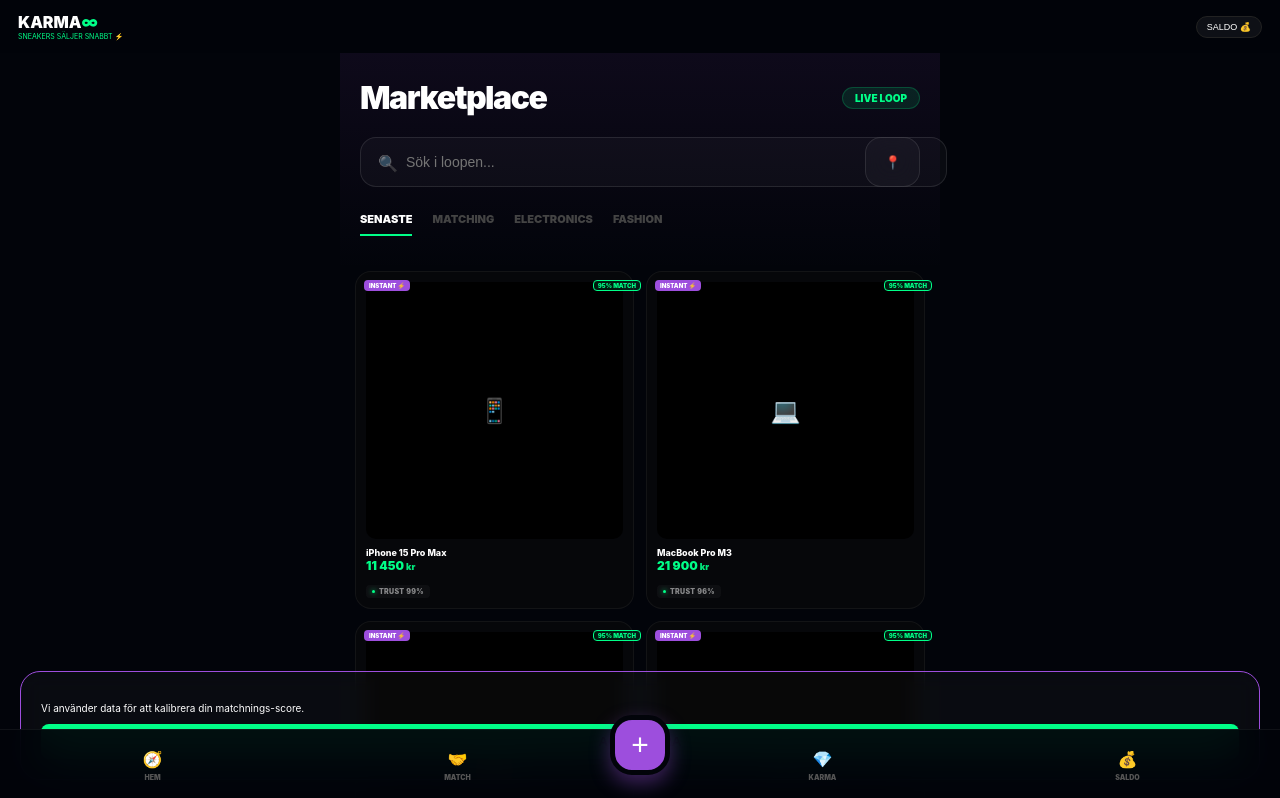
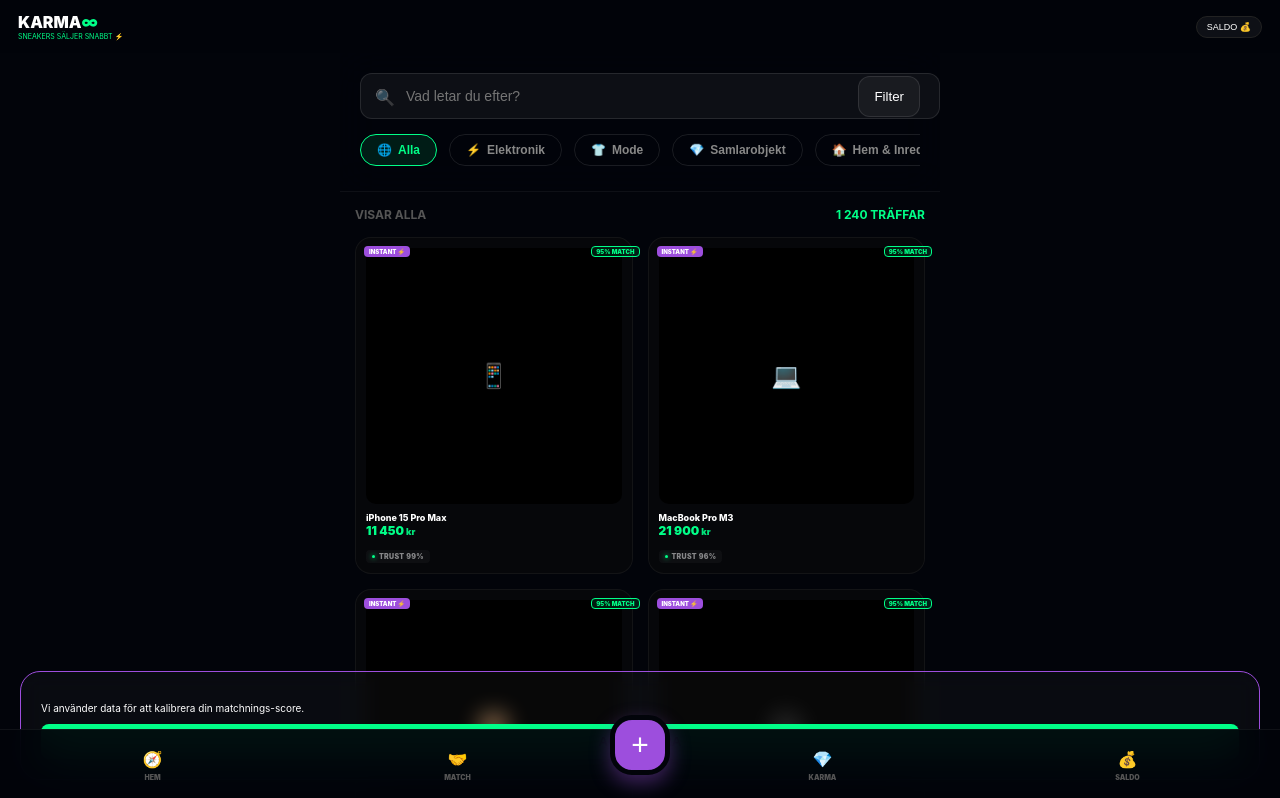
Before and after one commit to gascheckking/marketbeg-appGem, a Next.js app: page /feed in a window 1280 px wide. Shown: the top 798 px of the page. Built offline with nearby package versions, Linux system fonts and the light colour scheme.

Commit message:
Update page.tsx

```diff
--- a/app/feed/page.tsx
+++ b/app/feed/page.tsx
@@ -2,87 +2,114 @@
 "use client";
 import React, { useState } from 'react';
 import FeedCardSell from "@/components/FeedCardSell";
-import LoadingAI from "@/components/LoadingAI"; // För att visa att den hittas
 
 export default function GlobalMarket() {
-  const [filter, setFilter] = useState('Senaste');
-  const [isAnalysing, setIsAnalysing] = useState(false);
+  const [activeCategory, setActiveCategory] = useState('Alla');
+  const [showFilters, setShowFilters] = useState(false);
+
+  const categories = [
+    { id: 'all', name: 'Alla', icon: '🌐' },
+    { id: 'elec', name: 'Elektronik', icon: '⚡' },
+    { id: 'fash', name: 'Mode', icon: '👕' },
+    { id: 'coll', name: 'Samlarobjekt', icon: '💎' },
+    { id: 'home', name: 'Hem & Inredning', icon: '🏠' }
+  ];
 
   return (
-    <div className="page-wrapper" style={{ padding: '0 0 100px 0' }}>
+    <div className="page-wrapper" style={{ padding: '0 0 100px 0', background: '#02040a' }}>
+      {/* Header-sektion med Tradera-inspirerad sök & filter */}
       <section style={{
-        padding: '25px 20px',
-        background: 'linear-gradient(to bottom, rgba(157,78,221,0.08), transparent)'
+        padding: '20px',
+        position: 'sticky',
+        top: 0,
+        zIndex: 100,
+        background: 'rgba(2, 4, 10, 0.8)',
+        backdropFilter: 'blur(20px)',
+        borderBottom: '1px solid rgba(255,255,255,0.05)'
       }}>
-        <div style={{ display: 'flex', justifyContent: 'space-between', alignItems: 'center', marginBottom: '20px' }}>
-          <h1 style={{ fontSize: '2rem', fontWeight: 900, margin: 0, letterSpacing: '-1.5px' }}>Marketplace</h1>
-          <div style={{
-            background: 'rgba(0,255,136,0.1)',
-            padding: '4px 12px',
-            borderRadius: '20px',
-            fontSize: '10px',
-            color: 'var(--neon-mint)',
-            fontWeight: 900,
-            border: '1px solid rgba(0,255,136,0.2)'
-          }}>LIVE LOOP</div>
-        </div>
-
-        <div style={{ display: 'flex', gap: '10px', marginBottom: '25px' }}>
+        <div style={{ display: 'flex', gap: '10px', alignItems: 'center' }}>
           <div style={{ flex: 1, position: 'relative' }}>
             <input
               type="text"
-              placeholder="Sök i loopen..."
+              placeholder="Vad letar du efter?"
               style={{
                 width: '100%',
-                padding: '16px 45px',
-                borderRadius: '16px',
-                background: 'rgba(255,255,255,0.03)',
+                padding: '14px 45px',
+                borderRadius: '12px',
+                background: 'rgba(255,255,255,0.05)',
                 border: '1px solid rgba(255,255,255,0.1)',
                 color: '#fff',
-                outline: 'none',
                 fontSize: '14px'
               }}
             />
-            <span style={{ position: 'absolute', left: '18px', top: '16px', opacity: 0.5 }}>🔍</span>
+            <span style={{ position: 'absolute', left: '15px', top: '14px', opacity: 0.5 }}>🔍</span>
           </div>
           <button
-            onClick={() => setIsAnalysing(!isAnalysing)}
-            className="glass-card"
-            style={{ padding: '0 18px', borderRadius: '16px', border: '1px solid rgba(255,255,255,0.1)', cursor: 'pointer' }}
-          >
-            {isAnalysing ? '🧠' : '📍'}
+            onClick={() => setShowFilters(!showFilters)}
+            style={{
+              padding: '12px 15px',
+              borderRadius: '12px',
+              background: showFilters ? 'var(--neon-purple)' : 'rgba(255,255,255,0.05)',
+              border: '1px solid rgba(255,255,255,0.1)',
+              color: '#fff',
+              transition: '0.3s'
+            }}>
+            {showFilters ? 'Stäng' : 'Filter'}
           </button>
         </div>
 
-        <div style={{ display: 'flex', gap: '20px', overflowX: 'auto', scrollbarWidth: 'none', paddingBottom: '10px' }}>
-          {['Senaste', 'Matching', 'Electronics', 'Fashion'].map((t) => (
-            <div key={t}
-              onClick={() => setFilter(t)}
+        {/* Horisontell kategori-scroll (Liknar Traderas snabbval) */}
+        <div style={{
+          display: 'flex',
+          gap: '12px',
+          overflowX: 'auto',
+          scrollbarWidth: 'none',
+          marginTop: '15px',
+          paddingBottom: '5px'
+        }}>
+          {categories.map((cat) => (
+            <button
+              key={cat.id}
+              onClick={() => setActiveCategory(cat.name)}
               style={{
-                paddingBottom: '8px',
-                borderBottom: filter === t ? '2px solid var(--neon-mint)' : '2px solid transparent',
-                cursor: 'pointer', fontWeight: 900, fontSize: '11px',
-                color: filter === t ? '#fff' : '#444', whiteSpace: 'nowrap',
-                transition: '0.3s'
-              }}>{t.toUpperCase()}</div>
+                padding: '8px 16px',
+                borderRadius: '20px',
+                whiteSpace: 'nowrap',
+                background: activeCategory === cat.name ? 'rgba(0, 255, 136, 0.1)' : 'transparent',
+                border: activeCategory === cat.name ? '1px solid var(--neon-mint)' : '1px solid rgba(255,255,255,0.1)',
+                color: activeCategory === cat.name ? 'var(--neon-mint)' : '#888',
+                fontSize: '12px',
+                fontWeight: 600,
+                display: 'flex',
+                alignItems: 'center',
+                gap: '6px'
+              }}
+            >
+              <span>{cat.icon}</span> {cat.name}
+            </button>
           ))}
         </div>
       </section>
 
-      <section style={{ padding: '0 15px' }}>
-        {isAnalysing ? (
-          <div className="glass-card" style={{ padding: '40px 0', marginBottom: '20px' }}>
-            <LoadingAI />
+      {/* Grid-system för annonser */}
+      <section style={{ padding: '15px' }}>
+        <div style={{ display: 'flex', justifyContent: 'space-between', marginBottom: '15px' }}>
+          <span style={{ fontSize: '12px', color: '#555', fontWeight: 700 }}>VISAR {activeCategory.toUpperCase()}</span>
+          <span style={{ fontSize: '12px', color: 'var(--neon-mint)', fontWeight: 700 }}>1 240 TRÄFFAR</span>
         </div>
-        ) : (
-          <div style={{ display: 'grid', gridTemplateColumns: 'repeat(2, 1fr)', gap: '12px' }}>
+
+        <div style={{ display: 'grid', gridTemplateColumns: 'repeat(2, 1fr)', gap: '15px' }}>
+          {/* Här loopar vi dina FeedCardSell-komponenter */}
           <FeedCardSell id="1" title="iPhone 15 Pro Max" price={11450} trust={99} />
           <FeedCardSell id="2" title="MacBook Pro M3" price={21900} trust={96} />
           <FeedCardSell id="3" title="Sony WH-1000XM5" price={2800} trust={94} />
           <FeedCardSell id="4" title="AirPods Max" price={4200} trust={98} />
         </div>
-        )}
       </section>
+
+      <style jsx>{`
+        ::-webkit-scrollbar { display: none; }
+      `}</style>
     </div>
   );
 }
```
Lines whose indentation alone changed are shown as unchanged.
